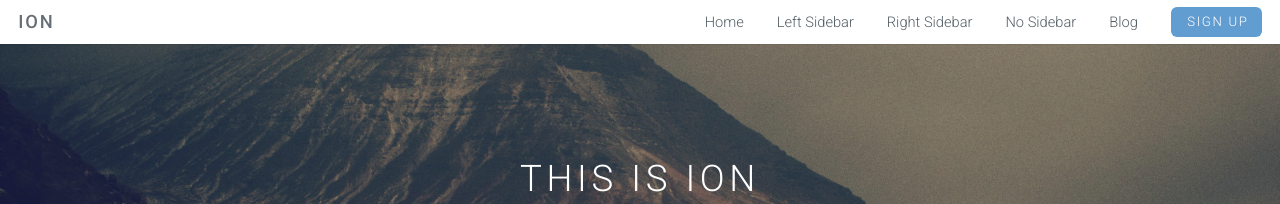
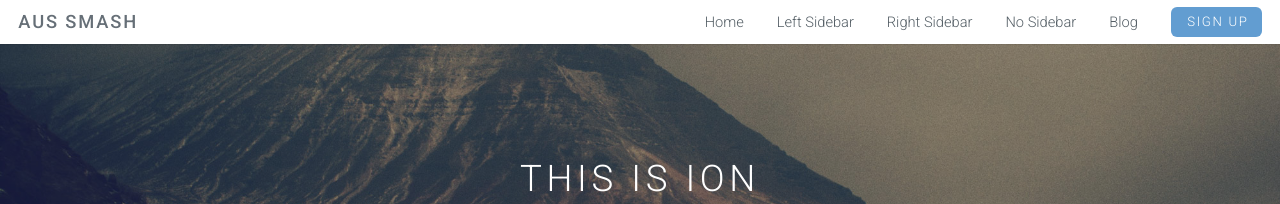
Before and after one commit to Jofzar/Jofzar.github.io, a Jekyll site: the page built from index.html, in a window 1280 px wide. Shown: the top 204 px of the page. Built offline with Jekyll 4.4.1, drawn with Linux system fonts in a browser that asks for light colours.

Commit message:
Update _config.yml

```diff
--- a/_config.yml
+++ b/_config.yml
@@ -1,14 +1,14 @@
 # Site settings
-title: Ion
-email: your-email@domain.com
+title: Aus Smash
+email: Colewnorman@gmail.com
 description: > # this means to ignore newlines until "baseurl:"
   Write an awesome description for your new site here. You can edit this
   line in _config.yml. It will appear in your document head meta (for
   Google search results) and in your feed.xml site description.
-baseurl: "/Ion-Jekyll-Theme" # the subpath of your site, e.g. /blog/
-url: "http://yourdomain.com" # the base hostname & protocol for your site
+baseurl: "" # the subpath of your site, e.g. /blog/
+url: "Colenorman.me" # the base hostname & protocol for your site
 twitter_username: jekyllrb
-github_username:  jekyll
+github_username:  Jofzar
 
 # Build settings
 markdown: kramdown
```
